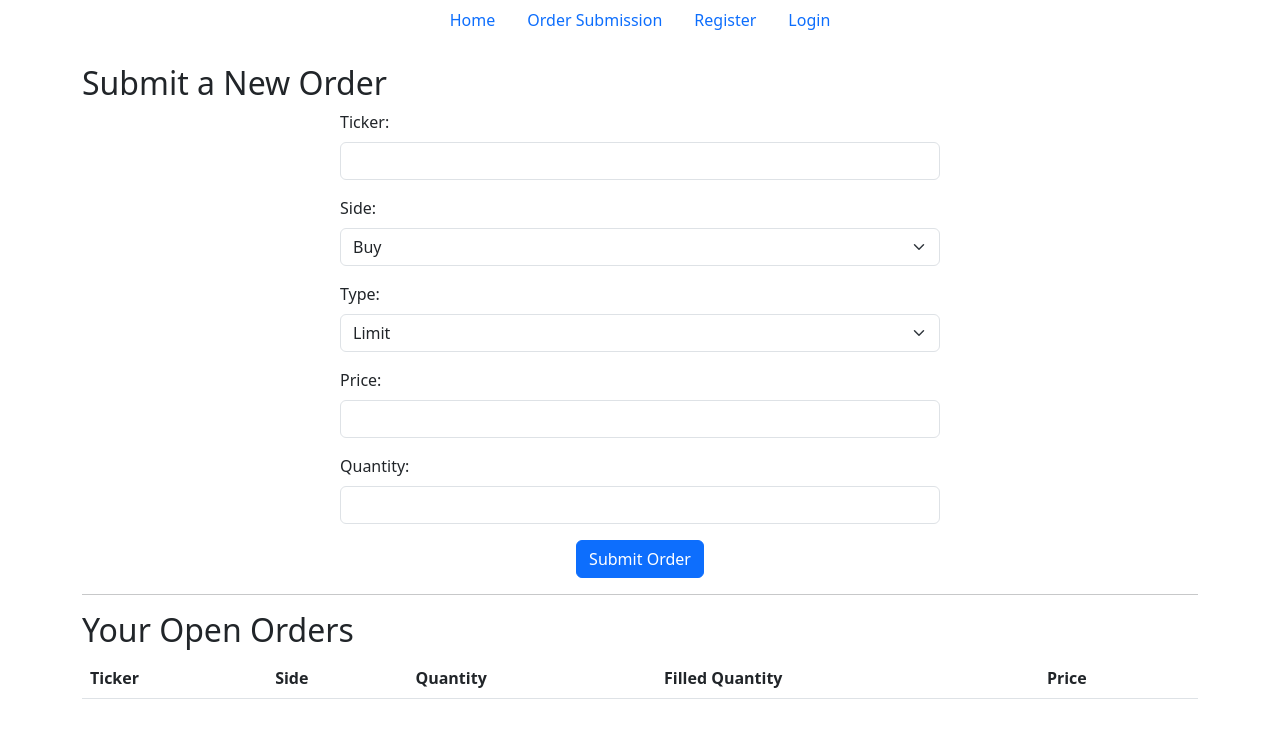
After one commit to masonhgn/mouse, a Flask app: template templates/order_submission.html in a window 1280 px wide. The commit adds this page. Shown: the top 738 px of the page. Run offline with Flask 3, Linux system fonts and the light colour scheme; the template is opened without the code that fills it, so the values that code supplies are empty; parts of the project's set-up code (start-up, migrations or seed data) failed here and were passed over.

Commit message:
got orderbook working with multiple users, added more html

```diff
--- a/Client.py
+++ b/Client.py
@@ -6,9 +6,11 @@ class Position:
 
 class Client:
     def __init__(self, client_data):
+        self.username = client_data['username']
         self.client_id = client_data['_id']
         self.balance = client_data['balance']
         self.portfolio = client_data['portfolio']
+        self.orders = {}
 
     def update_portfolio(self, ticker, quantity, price):
         if ticker in self.portfolio:
@@ -19,3 +21,6 @@ class Client:
 
         if self.portfolio[ticker]['quantity'] == 0:
             del self.portfolio[ticker]
+
+    def update_order(self, order):
+        self.orders[order.id] = order
--- a/exchange_server.py
+++ b/exchange_server.py
@@ -2,6 +2,11 @@ from flask import Flask, request, jsonify, render_template, redirect, url_for, f
 from flask_login import LoginManager, UserMixin, login_user, login_required, logout_user, current_user
 from Exchange import Exchange
 from passlib.hash import pbkdf2_sha256
+import threading
+import time
+import signal
+import sys
+
 
 app = Flask(__name__)
 app.secret_key = '1234'
@@ -11,6 +16,18 @@ exchange = Exchange()
 login_manager = LoginManager()
 login_manager.init_app(app)
 login_manager.login_view = 'login'
+
+
+
+# Register a signal handler for SIGINT (Ctrl+C)
+def handle_shutdown(signal, frame):
+    print("SIGINT, SAVING TO DATABASE")
+    exchange.save_to_db()
+    sys.exit(0)
+
+# Set up the signal handler
+signal.signal(signal.SIGINT, handle_shutdown)
+
 
 
 
@@ -29,11 +46,26 @@ class User(UserMixin):
         self.username = username
 
 
+
+def display_orderbook_passive():
+
+    def printob():
+        while True:
+            orderbook = exchange.orderbooks.get('GOOG')
+            orderbook.print()
+            time.sleep(1)
+
+    thread = threading.Thread(target=printob)
+    thread.daemon = True  # This makes sure the thread will exit when the main program does
+    thread.start()
+
+display_orderbook_passive()
+
 @login_manager.user_loader
 def load_user(user_id):
-    user_data = exchange.get_client(user_id)
-    if user_data:
-        return User(user_id, user_data['balance'], user_data['username'])
+    client = exchange.get_client(user_id)
+    if client:
+        return User(client.client_id, client.balance, client.username)
     return None
 
 
@@ -43,13 +75,13 @@ def login():
         username = request.form['username']
         password = request.form['password']
 
-        user_data = exchange.get_client_by_username(username)
+        user_data = exchange.get_user(username)
 
         if user_data and pbkdf2_sha256.verify(password, user_data['password']):
             user = User(str(user_data['_id']), user_data['balance'], username)
             login_user(user)
             flash('Login successful!', 'success')
-            return redirect(url_for('orderbook_page', ticker='AAPL'))
+            return redirect(url_for('order_submission'))
         flash('Invalid username or password', 'danger')
 
     return render_template('login.html')
@@ -78,7 +110,7 @@ def register():
         new_user = User(client_id, balance, username)
         login_user(new_user)
         flash('Registration successful!', 'success')
-        return redirect(url_for('orderbook_page', ticker='AAPL'))
+        return redirect(url_for('order_submission'))
 
     return render_template('register.html')
 
@@ -167,27 +199,60 @@ def get_order_book(ticker):
     return jsonify({"buy_orders": buy_orders, "sell_orders": sell_orders})
 
 
-@app.route('/orderbook_page/<ticker>', methods=['GET', 'POST'])
+@app.route('/order_submission', methods=['GET', 'POST'])
 @login_required
-def orderbook_page(ticker):
-
-    if ticker not in exchange.orderbooks:
-        flash(f"Ticker {ticker} not found!", 'danger')
-        return redirect(url_for('home'))
-
+def order_submission():
     if request.method == 'POST':
         client_id = current_user.id
+        ticker = request.form['ticker'].upper()
         side = request.form['side']
         order_type = request.form['type']
         quantity = int(request.form['quantity'])
-
 
         price = None
         if order_type == 'limit':
             price = float(request.form['price'])
 
+        if ticker not in exchange.orderbooks:
+            flash(f"Ticker {ticker} not found!", 'danger')
+            return redirect(url_for('order_submission'))
+
         exchange.submit_order(client_id, side, order_type, quantity, ticker, price)
         flash("Order submitted successfully", 'success')
-        return redirect(url_for('orderbook_page', ticker=ticker))
+        return redirect(url_for('order_submission'))
 
-    return render_template('orderbook.html', ticker=ticker)
+    open_orders = exchange.get_open_orders(current_user.id)
+    return render_template('order_submission.html', open_orders=open_orders)
+
+
+def get_open_orders(self, client_id):
+    open_orders = []
+    for ticker, orderbook in self.orderbooks.items():
+        for order_id in orderbook.orderbook['buy'] + orderbook.orderbook['sell']:
+            order = orderbook.order_lookup[order_id]
+            if order.client_id == client_id and order.filled_quantity < order.quantity:
+                open_orders.append({
+                    'ticker': ticker,
+                    'side': order.side,
+                    'quantity': order.quantity,
+                    'filled_quantity': order.filled_quantity,
+                    'price': order.price
+                })
+    return open_orders
+
+
+@app.route('/open_orders', methods=['GET'])
+@login_required
+def fetch_open_orders():
+    orders, open_orders = exchange.get_open_orders(current_user.id), []
+    for order_id, order in orders.items():
+        open_orders.append({
+                    'ticker': order.ticker,
+                    'side': order.side,
+                    'quantity': order.quantity,
+                    'filled_quantity': order.filled_quantity,
+                    'price': order.price,
+                    'executed': order.executed
+                })
+
+    return jsonify(open_orders)
--- a/templates/base.html
+++ b/templates/base.html
@@ -9,6 +9,7 @@
     <script src="https://code.jquery.com/jquery-3.6.0.min.js"></script>
 
 
+
 </head>
 <body>
     <ul class="nav justify-content-center">
@@ -16,7 +17,7 @@
             <a class="nav-link active" href="{{ url_for('home') }}">Home</a>
         </li>
         <li class="nav-item">
-            <a class="nav-link" href="{{ url_for('orderbook_page', ticker='GOOG') }}">Order Book</a>
+            <a class="nav-link" href="{{ url_for('order_submission') }}">Order Submission</a>
         </li>
         {% if not current_user.is_authenticated %}
         <li class="nav-item">
@@ -34,6 +35,7 @@
         </li>
         {% endif %}
     </ul>
+
 
 
     <div class="container mt-4">
--- /dev/null
+++ b/templates/order_submission.html
@@ -0,0 +1,94 @@
+{% extends "base.html" %}
+
+{% block title %}Order Submission{% endblock %}
+
+{% block content %}
+<h2>Submit a New Order</h2>
+<form method="POST" class="mx-auto" style="max-width: 600px;">
+    <div class="mb-3">
+        <label for="ticker" class="form-label">Ticker:</label>
+        <input type="text" id="ticker" name="ticker" class="form-control" required>
+    </div>
+
+    <div class="mb-3">
+        <label for="side" class="form-label">Side:</label>
+        <select id="side" name="side" class="form-select" required>
+            <option value="buy">Buy</option>
+            <option value="sell">Sell</option>
+        </select>
+    </div>
+
+    <div class="mb-3">
+        <label for="type" class="form-label">Type:</label>
+        <select id="type" name="type" class="form-select" required>
+            <option value="limit">Limit</option>
+            <option value="market">Market</option>
+        </select>
+    </div>
+
+    <div class="mb-3" id="price-field">
+        <label for="price" class="form-label">Price:</label>
+        <input type="number" step="0.01" id="price" name="price" class="form-control">
+    </div>
+
+    <div class="mb-3">
+        <label for="quantity" class="form-label">Quantity:</label>
+        <input type="number" id="quantity" name="quantity" class="form-control" required>
+    </div>
+
+    <div class="text-center">
+        <button type="submit" class="btn btn-primary">Submit Order</button>
+    </div>
+</form>
+
+<hr>
+
+<h2>Your Open Orders</h2>
+<table class="table table-striped">
+    <thead>
+        <tr>
+            <th scope="col">Ticker</th>
+            <th scope="col">Side</th>
+            <th scope="col">Quantity</th>
+            <th scope="col">Filled Quantity</th>
+            <th scope="col">Price</th>
+        </tr>
+    </thead>
+    <tbody id="open-orders-table-body">
+        <!-- Orders will be dynamically inserted here -->
+    </tbody>
+</table>
+
+<script>
+    function fetchOpenOrders() {
+        fetch('/open_orders')
+            .then(response => response.json())
+            .then(data => updateOpenOrdersTable(data))
+            .catch(error => console.error('Error fetching open orders:', error));
+    }
+
+    function updateOpenOrdersTable(orders) {
+        const tableBody = document.getElementById('open-orders-table-body');
+        tableBody.innerHTML = '';  // Clear the table
+
+        orders.forEach(order => {
+            const row = document.createElement('tr');
+            row.innerHTML = `
+                <td>${order.ticker}</td>
+                <td>${order.side}</td>
+                <td>${order.quantity}</td>
+                <td>${order.filled_quantity}</td>
+                <td>${order.price}</td>
+            `;
+            tableBody.appendChild(row);
+        });
+    }
+
+    // Fetch open orders every second
+    setInterval(fetchOpenOrders, 1000);
+
+    // Initial fetch when the page loads
+    fetchOpenOrders();
+</script>
+
+{% endblock %}
```
Also changed, not shown: Exchange.py (+96 -73 lines), OrderBook.py (+21 -6 lines), templates/orderbook.html (+5 -86 lines).
